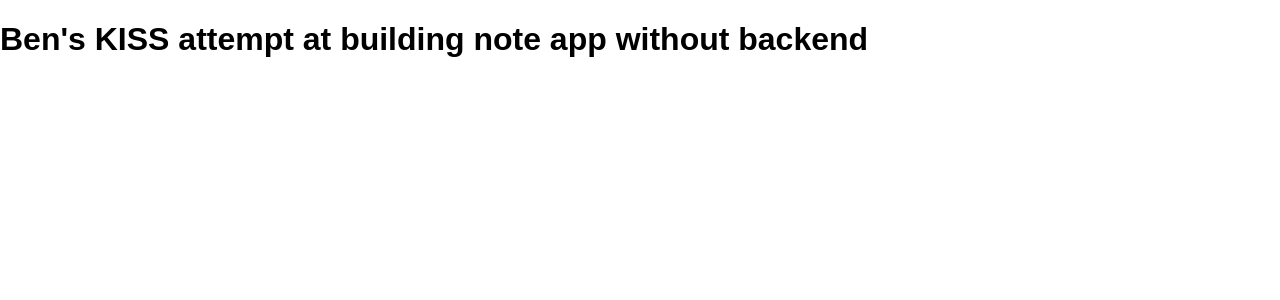
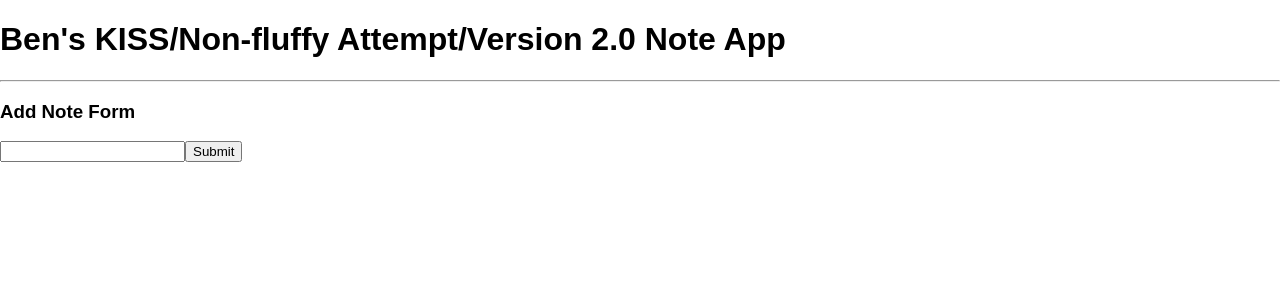
Before and after one commit to brcampbell001/PersonalNoteProject, a React (Create React App) app in the folder note-mate-v2/: page / in a window 1280 px wide. Shown: the top 300 px of the page. Built offline with nearby package versions, Linux system fonts and the light colour scheme.

Commit message:
Built Add Note Form / Logging in Console

```diff
--- a/note-mate-v2/src/App.js
+++ b/note-mate-v2/src/App.js
@@ -1,11 +1,48 @@
 import React, { Component } from 'react';
 
-import './App.css';
+// import './App.css';
 
 class App extends Component {
+
+  constructor(props) {
+    super(props);
+    this.handleChange = this.handleChange.bind(this);
+    this.handleSubmit = this.handleSubmit.bind(this);
+
+    this.state = {
+      note: ''
+    }
+  }
+
+  handleChange(e) {
+    this.setState ({
+      note: e.target.value
+    })
+  }
+
+  handleSubmit(e) {
+    e.preventDefault();
+    console.log(this.state.note);
+  }
+
   render() {
+    let note;
     return (
-          <h1>Ben's KISS attempt at building note app without backend</h1>
+      <div>
+        <h1>Ben's KISS/Non-fluffy Attempt/Version 2.0 Note App</h1>
+        <hr/>
+        {/* <ul>
+              {this.props.notes.map((note, i) => <li key={i}>{note.name}</li>)}
+        */}
+
+      <div>
+        <h3>Add Note Form</h3>
+        <form onSubmit={this.handleSubmit}>
+          <input type="text" onChange={this.handleChange} />
+          <input type="submit" />
+        </form>
+      </div>
+    </div>
     );
   }
 }
```
